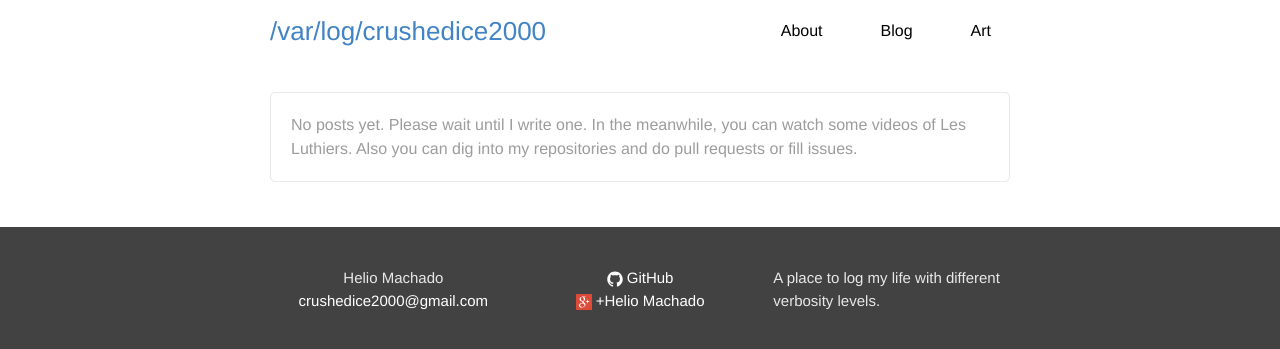
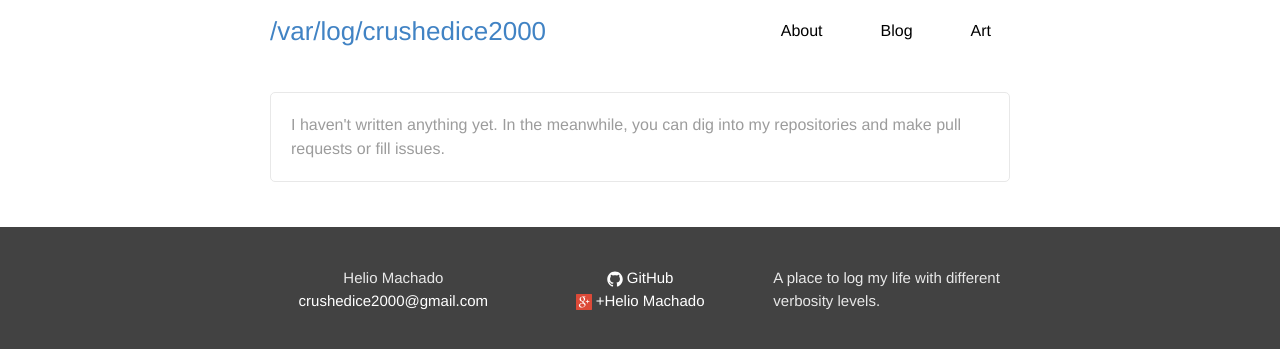
Before and after one commit to 0x2b3bfa0/0x2b3bfa0.github.io, a Jekyll site: the page built from index.md, in a window 1280 px wide. Shown: the top 349 px of the page. Built offline with Jekyll 4.4.1, drawn with Linux system fonts in a browser that asks for light colours.

Commit message:
Update blog.html

```diff
--- a/_layouts/blog.html
+++ b/_layouts/blog.html
@@ -24,7 +24,7 @@ layout: default
         </li>
       {% endfor %}
     {% else %}
-      <li class="noposts">No posts yet. Please wait until I write one. In the meanwhile, you can watch some videos of Les Luthiers. Also you can dig into my repositories and do pull requests or fill issues.</li>
+      <li class="noposts">I haven't written anything yet. In the meanwhile, you can dig into my repositories and make pull requests or fill issues.</li>
     {% endif %}
   </ul>
 
```
